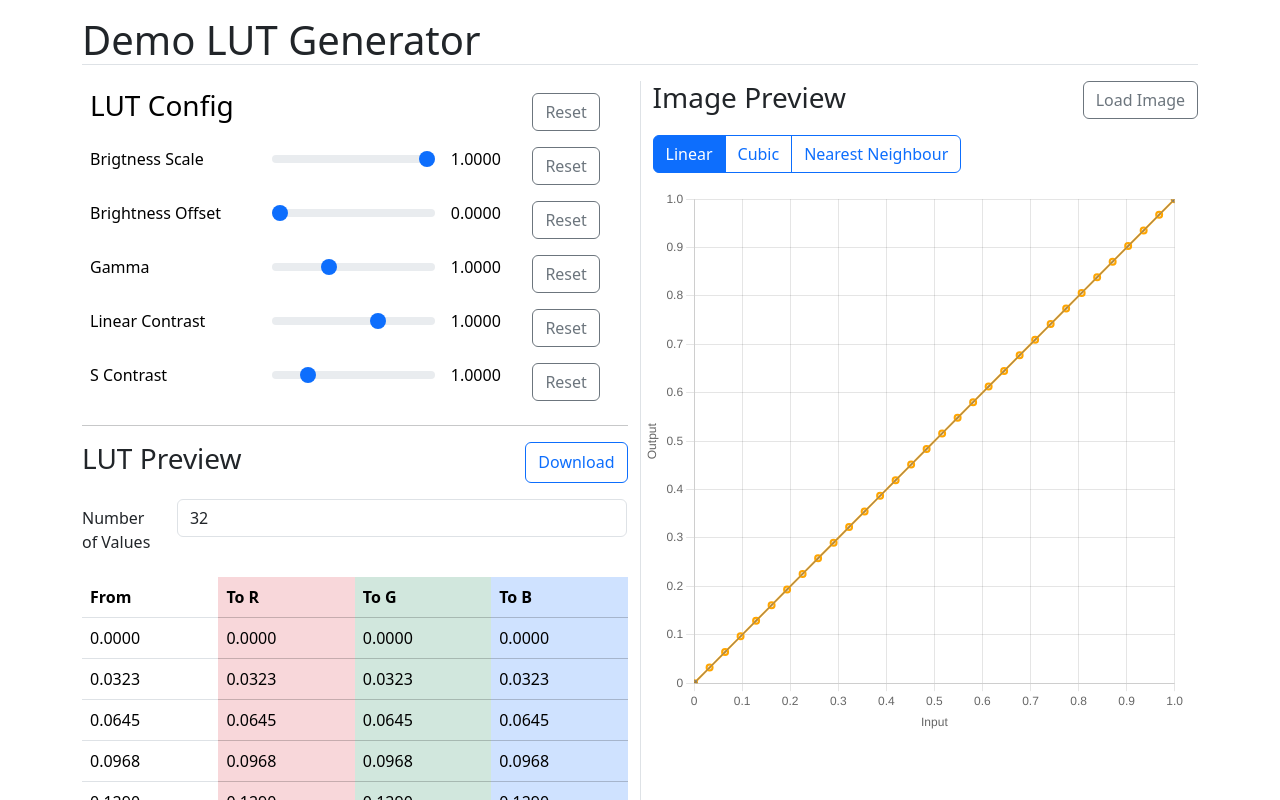
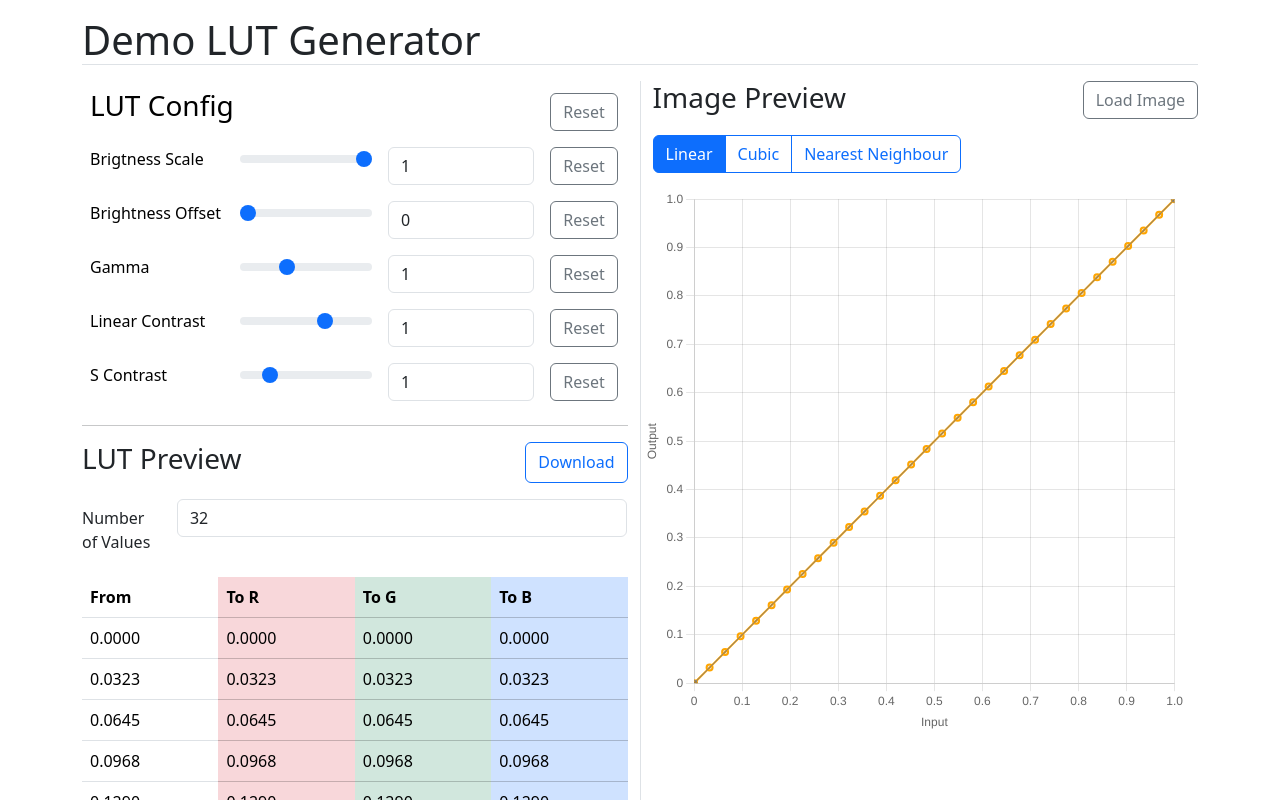
Before and after one commit to hrueger/demo-lut-generator, a SvelteKit app: page / in a window 1280 px wide. Shown: the top 800 px of the page. Built offline with nearby package versions, Linux system fonts and the light colour scheme.

Commit message:
feat: make labels input fields

```diff
--- a/src/routes/+page.svelte
+++ b/src/routes/+page.svelte
@@ -203,9 +203,7 @@ ${lutValues
                                 <input type="range" class="form-range" id={`input${parameter.name}`} min={parameter.min} max={parameter.max} step={parameter.step} bind:value={values[parameter.name]} />
                             </td>
                             <td>
-                                <span class="numbers">
-                                    {values[parameter.name].toFixed(FLOATING_POINT_DIGITS)}
-                                </span>
+                                <input type="number" class="form-control numbers" id={`input${parameter.name}Value`} min={parameter.min} max={parameter.max} step={parameter.step} bind:value={values[parameter.name]} />
                             </td>
                             <td>
                                 <button class="btn btn-outline-secondary" onclick={() => (values[parameter.name] = parameter.defaultValue)}>Reset</button>
@@ -316,8 +314,4 @@ ${lutValues
         max-height: 300px;
         overflow-y: auto;
     }
-
-    .numbers {
-        font-variant-numeric: tabular-nums;
-    }
 </style>
```
